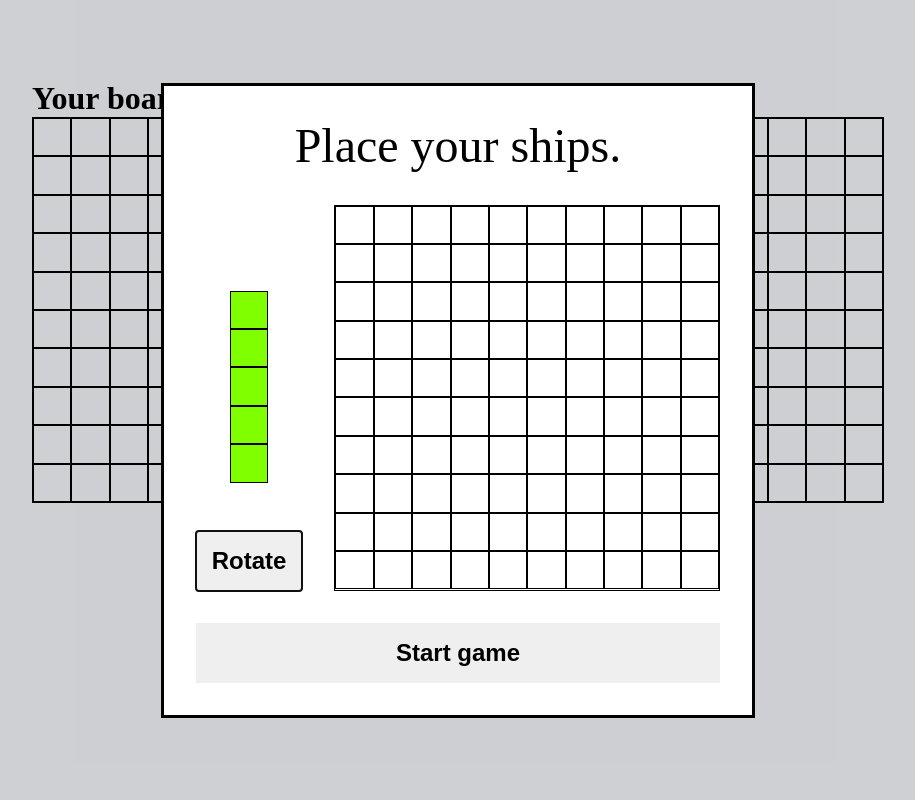
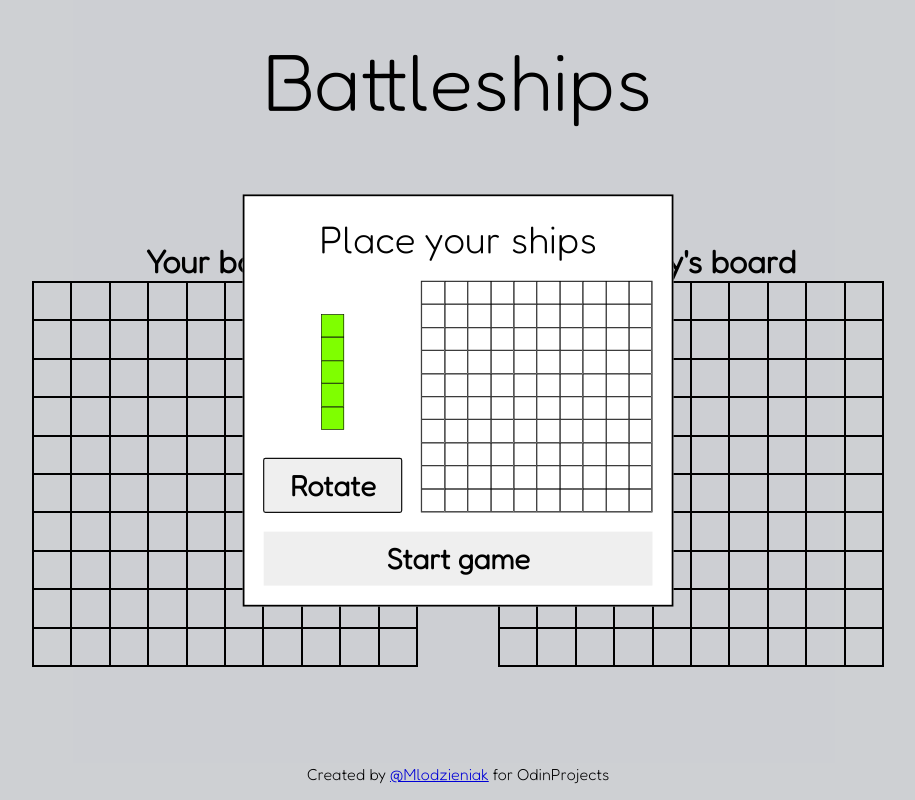
Before and after one commit to Mlodzieniak/battleship, a website built with webpack: page src/template.html in a window 1280 px wide. Shown: the whole page, without its empty margins (182-1097 px from the left). Built offline with nearby package versions, Linux system fonts and the light colour scheme.

Commit message:
done styles

```diff
--- a/src/factories/gameboard.js
+++ b/src/factories/gameboard.js
@@ -22,21 +22,24 @@ function Gameboard() {
       return board;
     },
     hasShipAt: (x, y) => board[x][y].hasShip,
-    // console.log(x, y);
     placeShip: (length, cords, isHorizontal) => {
       const x = parseInt(cords[0], 10);
       const y = parseInt(cords[1], 10);
       const cells = [];
       const newShip = Ship(length);
+      const shipCords = [];
       if (!isHorizontal) {
         for (let i = 0; i < length; i++) {
           cells.push(board[x + i][y]);
+          shipCords.push([x + i, y]);
         }
       } else {
         for (let i = 0; i < length; i++) {
           cells.push(board[x][y + i]);
+          shipCords.push([x, y + i]);
         }
       }
+      newShip.setCords(shipCords);
       cells.forEach((checkedCell) => {
         if (!checkedCell.hasShip) {
           checkedCell.ship = newShip;
@@ -57,10 +60,27 @@ function Gameboard() {
       attackedCell.wasHit = true;
       return attackedCell;
     },
-    isGameOver: () => {
+    isGameOver: (boardCells) => {
       let areSunk = 0;
       ships.forEach((checkedShip) => {
-        if (checkedShip.isSunk()) areSunk++;
+        if (checkedShip.isSunk()) {
+          boardCells.forEach((cell) => {
+            const cellID = [
+              parseInt(cell.dataset.xy[0], 10),
+              parseInt(cell.dataset.xy[1], 10),
+            ];
+            checkedShip.cords.forEach((cord) => {
+              if (
+                cord.some(
+                  (cords) => cords[0] === cellID[0] && cords[1] === cellID[1]
+                )
+              ) {
+                cell.classList.add("shot");
+              }
+            });
+          });
+          areSunk++;
+        }
       });
       return areSunk === ships.length;
     },
--- a/src/factories/ship.js
+++ b/src/factories/ship.js
@@ -1,6 +1,7 @@
 function Ship(newLength) {
   const length = newLength;
   let lives = newLength;
+  const cords = [];
   const methods = {
     get length() {
       return length;
@@ -10,6 +11,12 @@ function Ship(newLength) {
       return lives;
     },
     isSunk: () => lives < 1,
+    setCords: (newCords) => {
+      cords.push(newCords);
+    },
+    get cords() {
+      return cords;
+    },
   };
   const obj = Object.create(methods);
   return obj;
--- a/src/style.css
+++ b/src/style.css
@@ -1,9 +1,14 @@
+  @import url('https://fonts.googleapis.com/css2?family=Fredoka:wght@300&display=swap');
+
   * {
       margin: 0;
       padding: 0;
       box-sizing: border-box;
-    /* border: 1px solid red; */
+      font-family: 'Fredoka', cursive;
+      /* border: solid 2px pink; */
   }
+
+
 
   :root {
       --cell-size: 3vw;
@@ -11,18 +16,24 @@
 
   body {
       background-color: rgb(229, 231, 235);
-    padding: 5rem;
       display: flex;
       flex-direction: column;
+      justify-content: space-between;
+      align-items: center;
+      height: 100vh;
+  }
+
+  .footer {
+      display: flex;
       justify-content: center;
-    align-items: center;
+      padding: 1rem;
   }
 
   button {
       border: none;
       padding: 1rem;
       font-weight: 700;
-    font-size: 1.5rem;
+      font-size: 3rem;
       width: 100%;
       cursor: pointer;
   }
@@ -41,11 +52,17 @@ button:hover {
   .entry {
       padding: 2rem;
       margin: auto;
-    font-size: 3rem;
+      font-size: 4rem;
       display: flex;
       flex-direction: column;
       align-items: center;
       gap: 2rem;
+      max-height: none;
+
+  }
+
+  .entry {
+      scale: 0.6;
   }
 
 
@@ -60,6 +77,7 @@ button:hover {
       justify-content: flex-end;
       align-items: center;
       flex-direction: column;
+      width: calc(6 * var(--cell-size));
 
   }
 
@@ -105,6 +123,8 @@ button:hover {
       display: flex;
       align-items: center;
       justify-content: center;
+      font-weight: 1000;
+      font-size: 2em;
       /* text-align: center; */
       /* align-items: center; */
   }
@@ -123,14 +143,19 @@ button:hover {
       background-color: lightskyblue;
   }
 
-.hit+.shot {
-    background-color: crimson;
-}
-
-.hit+.shot+.sunk {
-    border: black solid 5px;
-}
-
   .viable {
       background-color: lightgreen;
   }
+
+  .title {
+      font-size: 5rem;
+      font-weight: 500;
+      padding: 2rem;
+
+  }
+
+  .flex-ver {
+      display: flex;
+      flex-direction: column;
+      align-items: center;
+  }
--- a/src/views/entry.js
+++ b/src/views/entry.js
@@ -13,7 +13,7 @@
   const text = document.createElement("div");
   const startBTN = document.createElement("button");
   startBTN.textContent = "Start game";
-  text.innerHTML = "Place your ships.";
+  text.innerHTML = "Place your ships";
   const board = createBoard();
   board.classList.add("entry-board");
   const cells = board.querySelectorAll(".cell");
--- a/src/views/main.js
+++ b/src/views/main.js
@@ -2,16 +2,27 @@ import createBoard from "./board";
 
 function createMain() {
   const main = document.querySelector(".main");
+  const header = document.querySelector(".header");
+  const footer = document.querySelector("footer");
   const left = document.createElement("div");
   const right = document.createElement("div");
   const leftName = document.createElement("h1");
   const rightName = document.createElement("h1");
+  const title = document.createElement("h1");
+
   leftName.textContent = "Your board";
   rightName.textContent = "Enemy's board";
+  title.textContent = "Battleships";
+  footer.innerHTML =
+    "<p>Created by <a href='https://github.com/Mlodzieniak/battleship'>@Mlodzieniak</a> for OdinProjects</p>";
+  title.classList.add("title");
   left.appendChild(leftName);
   left.appendChild(createBoard("player"));
   right.appendChild(rightName);
   right.appendChild(createBoard("computer"));
+  left.classList.add("flex-ver");
+  right.classList.add("flex-ver");
+  header.append(title);
   main.append(left, right);
   return main;
 }
--- a/src/views/utils/checkWinner.js
+++ b/src/views/utils/checkWinner.js
@@ -1,7 +1,7 @@
 import winner from "../winner";
 
-function checkWinner(player, enemyBoard) {
-  if (enemyBoard.isGameOver()) {
+function checkWinner(player, enemyBoard, boardCells) {
+  if (enemyBoard.isGameOver(boardCells)) {
     winner(player).showModal();
   }
 }
--- a/src/views/utils/gameLoop.js
+++ b/src/views/utils/gameLoop.js
@@ -12,13 +12,13 @@ function gameLoop(player, playerBoard, computer, computerBoard) {
       const myAttack = player.move(computerBoard, [x, y]);
       if (myAttack !== "Try another cell.") {
         cell.innerHTML = myAttack.symbol;
-        if (!checkWinner(player, computerBoard)) {
+        if (!checkWinner(player, computerBoard, computerCells)) {
           const comAttack = computer.randomMove(playerBoard);
           const comTarget = Array.from(playerCells).find(
             (cell) => cell.dataset.xy === comAttack[0]
           );
           comTarget.innerHTML = comAttack[1].symbol;
-          if (checkWinner(computer, playerBoard)) return;
+          if (checkWinner(computer, playerBoard, playerCells)) return;
         } else return;
       }
     };
--- a/src/views/utils/placeRandom.js
+++ b/src/views/utils/placeRandom.js
@@ -22,14 +22,9 @@ function placeRandom(gameboard) {
         Math.floor(Math.random() * maxY),
       ];
       const results = [];
-      console.log(results);
-      // console.log(cordsToCheck);
 
       for (let i = 0; i < shipsList[0].size; i++) {
         if (!isHorizontal) {
-          console.log(
-            gameboard.hasShipAt(cordsToCheck[0] + i, cordsToCheck[1])
-          );
           results.push(
             !gameboard.hasShipAt(cordsToCheck[0] + i, cordsToCheck[1])
           );
@@ -53,6 +48,6 @@ function placeRandom(gameboard) {
   }
   singleShip([...shipsData]);
 
-  //   renderBoats(gameboard, computerDOM);
+  // renderBoats(gameboard, computerDOM);
 }
 export default placeRandom;
```
Also changed, not shown: src/template.html (+5 -2 lines). Lines whose indentation alone changed are shown as unchanged.
